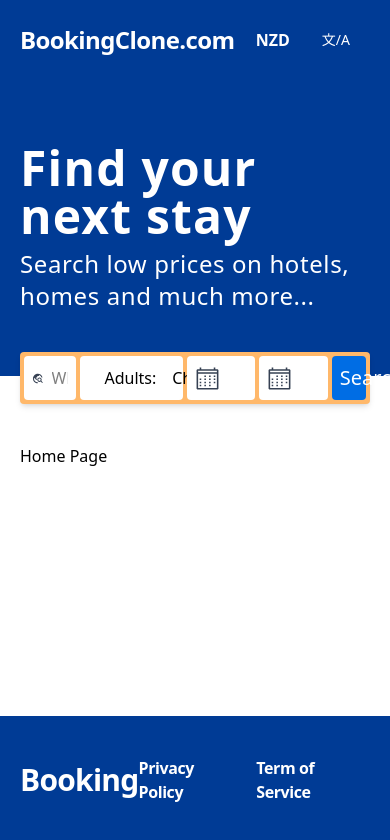
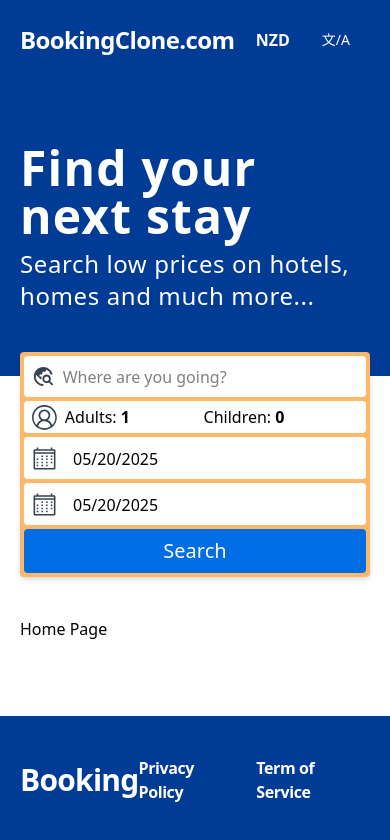
Before and after one commit to Ella0110/booking-clone-app-mern, a React (Vite) app in the folder frontend/: page / in a window 390 px wide. Shown: the top 840 px of the page. Built offline with nearby package versions, Linux system fonts and the light colour scheme; no server answers.

Commit message:
add Search Bar component

```diff
--- a/frontend/src/components/SearchBar.tsx
+++ b/frontend/src/components/SearchBar.tsx
@@ -36,9 +36,9 @@ const SearchBar = () => {
     return (
         <form
             onSubmit={handleSubmit}
-            className="-mt-6 p-1 bg-orange-300 rounded shadow-md  flex flex-row item-center gap-1"
+            className="-mt-6 p-1 bg-orange-300 rounded shadow-md  flex flex-col md:flex-row item-center gap-1"
         >
-            <div className="flex flex-row w-1/5 items-center flex-1 rounded bg-white p-2">
+            <div className="flex flex-row w-full md:w-1/4 items-center flex-1 rounded bg-white p-2">
                 <MdTravelExplore size={25} className="text-gray-700 mr-2" />
                 <input
                     placeholder="Where are you going?"
@@ -47,7 +47,7 @@ const SearchBar = () => {
                     onChange={(event) => setDestination(event.target.value)}
                 />
             </div>
-            <div className="flex items-center justify-between w-3/10 bg-white px-2 rounded gap-2">
+            <div className="flex items-center  w-full md:w-1/4 bg-white px-2 rounded">
                 <VscAccount size={25} className="text-gray-700 mr-2" />
                 <label className="flex item-center ">
                     <div className="flex items-center">Adults: </div>
@@ -76,7 +76,7 @@ const SearchBar = () => {
                     />
                 </label>
             </div>
-            <div className="flex flex-row w-1/5 items-center justify-between bg-white px-2 rounded gap-2">
+            <div className="flex flex-row w-full md:w-1/5 items-center  bg-white px-2 rounded">
                 <VscCalendar
                     size={25}
                     className="text-gray-700 mr-2 shrink-0"
@@ -94,7 +94,7 @@ const SearchBar = () => {
                     wrapperClassName="flex-1"
                 />
             </div>
-            <div className="flex flex-row w-1/5 items-center justify-between bg-white px-2 rounded gap-2">
+            <div className="flex flex-row w-full md:w-1/5 items-center  bg-white px-2 rounded ">
                 <VscCalendar
                     size={25}
                     className="text-gray-700 mr-2 shrink-0"
@@ -112,7 +112,7 @@ const SearchBar = () => {
                     wrapperClassName="w-4/5"
                 />
             </div>
-            <div className="flex rounded gap-1 w-1/10">
+            <div className="flex rounded gap-1 w-full md:w-1/10">
                 <button className=" w-full bg-bookingbutton rounded text-white h-full p-2 font-medium text-xl hover:bg-bookingbuttonhover">
                     Search
                 </button>
```
